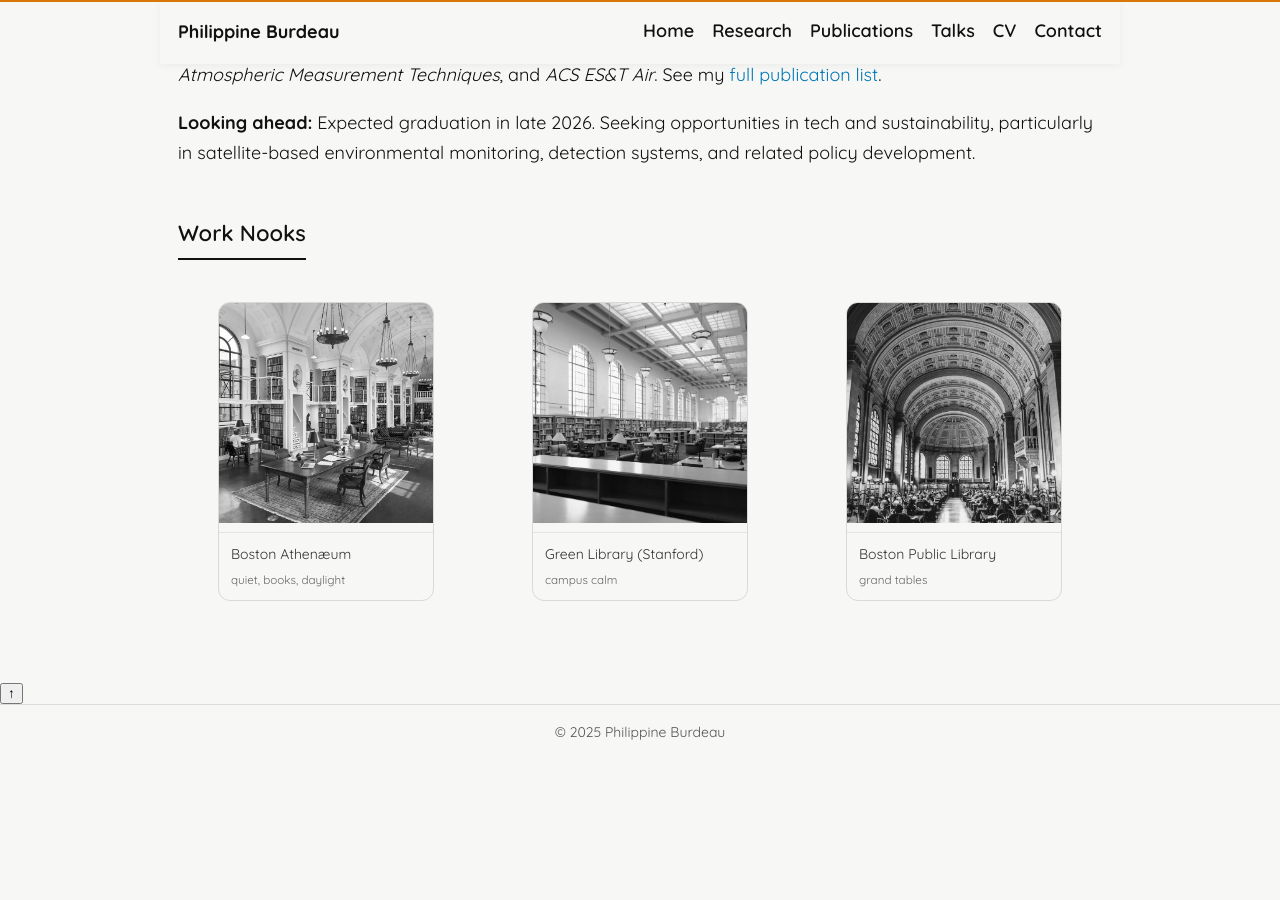
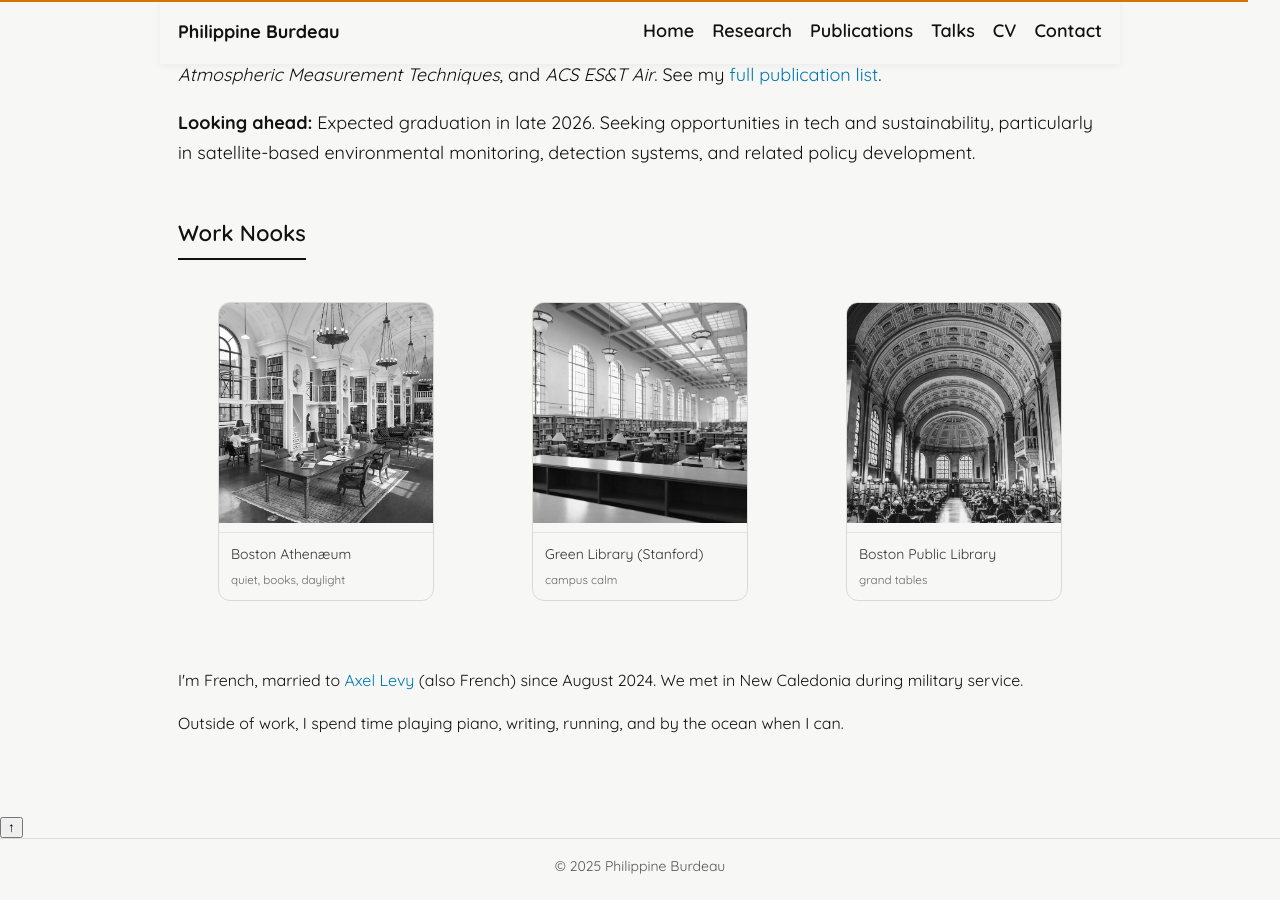
Before and after one commit to pburdeau/pburdeau.github.io, a Jekyll site: the page built from index.md, in a window 1280 px wide and 900 px high, scrolled down 825 px. Built offline with Jekyll 4.4.1, drawn with Linux system fonts in a browser that asks for light colours; before the commit the page ends 1590 px from its top, so only the background shows below that.

Commit message:
Update index.md

```diff
--- a/index.md
+++ b/index.md
@@ -59,3 +59,8 @@ permalink: /
     <figcaption>Boston Public Library<small>grand tables</small></figcaption>
   </figure>
 </div>
+
+<div style="margin-top: 48px; font-size: 16px; line-height: 1.7;">
+    <p>I'm French, married to <a href="https://axlevy.com/" target="_blank" rel="noopener">Axel Levy</a> (also French) since August 2024. We met in New Caledonia during military service.</p>
+    <p>Outside of work, I spend time playing piano, writing, running, and by the ocean when I can.</p>
+</div>
```
